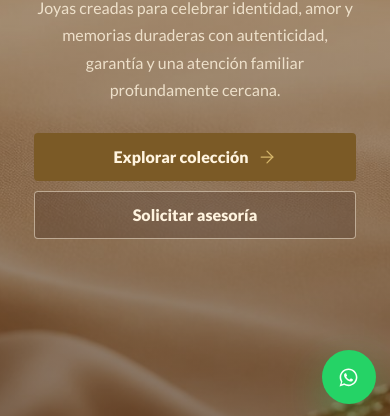
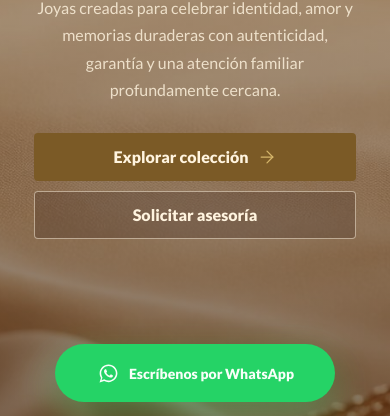
Before and after one commit to pipecode66/paginaproductos3dprueba, a website built with Vite: page index.html in a window 390 px wide. Shown: the part 426-842 px from the top of the page. Built offline with nearby package versions, Linux system fonts and the light colour scheme.

Commit message:
Ajusta desplazamiento y boton de WhatsApp

```diff
--- a/src/styles.css
+++ b/src/styles.css
@@ -975,20 +975,23 @@ p {
 }
 
 .whatsapp-button {
-  min-width: 54px;
-  min-height: 54px;
-  padding: 0 16px;
+  min-width: 224px;
+  min-height: 58px;
+  padding: 0 22px;
   position: fixed;
-  right: 24px;
+  left: 50%;
+  right: auto;
   bottom: 24px;
   z-index: 150;
   border-radius: 999px;
   display: inline-flex;
   align-items: center;
+  justify-content: center;
   gap: 0.5rem;
   color: #f8fff9;
   background: #25d366;
   box-shadow: 0 16px 38px rgba(37, 211, 102, 0.32);
+  transform: translateX(-50%);
   animation: whatsappPulse 2400ms ease-in-out infinite;
 }
 
@@ -999,17 +1002,10 @@ p {
 }
 
 .whatsapp-button span {
-  max-width: 0;
-  overflow: hidden;
+  max-width: 240px;
   white-space: nowrap;
   font-size: var(--text-sm);
   font-weight: 900;
-  transition: max-width 220ms ease;
-}
-
-.whatsapp-button:hover span,
-.whatsapp-button:focus-visible span {
-  max-width: 220px;
 }
 
 @keyframes whatsappPulse {
@@ -1126,13 +1122,14 @@ p {
   }
 
   .filter-group {
-    overflow-x: auto;
+    flex-wrap: wrap;
+    overflow: visible;
   }
 
   .filter-group button {
     width: auto;
     min-width: 104px;
-    flex: 0 0 auto;
+    flex: 1 1 calc(50% - 4px);
   }
 
   .product-grid {
@@ -1148,13 +1145,11 @@ p {
   }
 
   .whatsapp-button {
-    right: 14px;
-    bottom: 14px;
-    padding-inline: 14px;
-  }
-
-  .whatsapp-button span {
-    display: none;
+    width: min(280px, calc(100vw - 32px));
+    min-width: 0;
+    right: auto;
+    bottom: 16px;
+    padding-inline: 18px;
   }
 
   .scroll-top-button {
```
